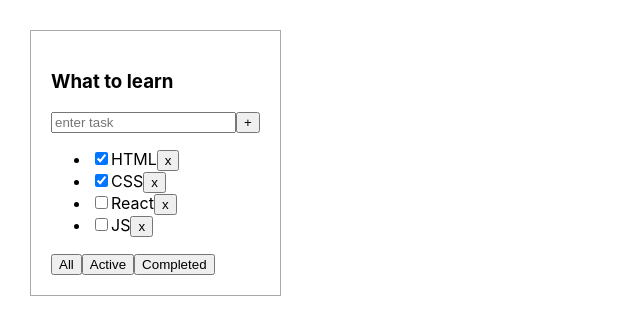
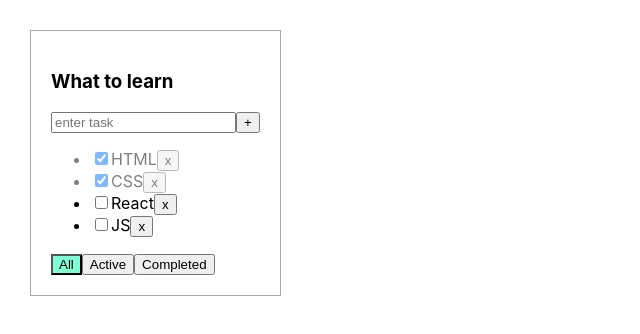
Before and after one commit to fabskrejt/todo-list, a React (Create React App) app: page / in a window 1280 px wide. Shown: the top 334 px of the page, without its empty margins (0-640 px from the left). Built offline with nearby package versions, Linux system fonts and the light colour scheme.

Commit message:
todoList l4

```diff
--- a/src/App.css
+++ b/src/App.css
@@ -1,12 +1,26 @@
 .App {
-  padding: 30px;
-  display: flex;
+    padding: 30px;
+    display: flex;
 }
 
 .App > div {
-  margin-right: 50px;
+    margin-right: 50px;
 }
-.todolist{
-  border: 1px solid darkgray;
-  padding: 20px;
+
+.todolist {
+    border: 1px solid darkgray;
+    padding: 20px;
 }
+
+.active-filter {
+    background-color: aquamarine;
+}
+
+.is-done {
+    opacity: 0.5;
+}
+
+.error {
+    border: 2px solid red;
+    outline: none;
+}
--- a/src/App.tsx
+++ b/src/App.tsx
@@ -25,13 +25,11 @@
 
     const removeTask = (taskID: string) => {
         setTasks(tasks = tasks.filter(t => t.id !== taskID))
-        console.log(tasks)
+
     }
-
     const changeFilter = (filter: FilterValuesType) => {
         setFilter(filter)
     }
-
     const addTask = (title: string) => {
         const newTask: TaskType = {
             id: v1(),
@@ -40,7 +38,10 @@
         }
         setTasks([newTask, ...tasks])
     }
-
+    const changeTaskStatus = (taskID: string, isDone: boolean) => {
+        const updateTasks = tasks.map(t => t.id === taskID ? {...t, isDone: isDone} : t)
+        setTasks(updateTasks)
+    }
 
     let tasksForRender = tasks
     if (filter === 'active') {
@@ -53,10 +54,9 @@
     return (
 
         <div className="App">
-            <TodoList title='What to learn' addTask={addTask} tasks={tasksForRender} removeTask={removeTask}
+            <TodoList changeTaskStatus={changeTaskStatus} filter={filter} title='What to learn' addTask={addTask}
+                      tasks={tasksForRender} removeTask={removeTask}
                       changeFilter={changeFilter}/>
-            {/*            <TodoList title = 'What to buy' tasks={tasks_1}/>
-            <TodoList title = 'What to read' tasks={tasks_1}/>*/}
         </div>
     );
 }
--- a/src/TodoList.tsx
+++ b/src/TodoList.tsx
@@ -3,18 +3,28 @@
 
 type TodoListPropsType = {
     title: string
+    filter: FilterValuesType
     tasks: Array<TaskType>
     removeTask: (taskID: string) => void
     changeFilter: (filter: FilterValuesType) => void
     addTask: (title: string) => void
+    changeTaskStatus: (taskID: string, isDone: boolean) => void
 }
 
 const TodoList = (props: TodoListPropsType) => {
     const [title, setTitle] = useState<string>('')
+    const [error, setError] = useState<boolean>(false)
+
     const todoListItem = props.tasks.map(t => {
+        const changeInputCheck = (e: ChangeEvent<HTMLInputElement>) => props.changeTaskStatus(t.id, e.currentTarget.checked)
         return (
-            <li key={t.id}>
-                <input type="checkbox" checked={t.isDone}/>
+            <li
+                className={t.isDone ? 'is-done' : ''}
+                key={t.id}>
+                <input
+                    onChange={changeInputCheck}
+                    type="checkbox"
+                    checked={t.isDone}/>
                 <span>{t.title}</span>
                 <button onClick={() => props.removeTask(t.id)}> x</button>
             </li>
@@ -22,42 +32,69 @@
 
     })
 
-    const changeTitle = (event: ChangeEvent<HTMLInputElement>) => setTitle(event.currentTarget.value)
+    const changeTitle = (event: ChangeEvent<HTMLInputElement>) => {
+        if (event.currentTarget.value != ' ') {
+            setTitle(event.currentTarget.value)
+            setError(false)
+        } else {
+            setError(true)
+        }
+
+    }
     const onKeyPressAddTask = (event: KeyboardEvent<HTMLInputElement>) => {
         if (event.key === 'Enter') {
             addTask()
         }
     }
     const addTask = () => {
-        if (title) {
-            props.addTask(title)
+        const trimmedTitle = title.trim()
+        if (trimmedTitle) {
+            props.addTask(trimmedTitle)
             setTitle('')
+        } else {
+            setError(true)
         }
-
+        setTitle('')
     }
     const changeFilterToAll = () => props.changeFilter('all')
     const changeFilterToActive = () => props.changeFilter('active')
     const changeFilterToCompleted = () => props.changeFilter('completed')
-
+    const allButtonClass = props.filter === 'all' ? 'active-filter' : ''
+    const activeButtonClass = props.filter === 'active' ? 'active-filter' : ''
+    const completedButtonClass = props.filter === 'completed' ? 'active-filter' : ''
+    const errorMessage = error
+        ? <div style={{color: 'red'}}>Title is required</div>
+        : null
     return (
         <div className='todolist'>
             <h3>{props.title}</h3>
             <div>
                 <input
+                    className={error ? 'error' : ''}
                     value={title}
                     placeholder={'enter task'}
                     onChange={changeTitle}
                     onKeyPress={onKeyPressAddTask}
                 />
                 <button onClick={addTask}>+</button>
+                {errorMessage}
             </div>
             <ul>
                 {todoListItem}
             </ul>
             <div>
-                <button onClick={changeFilterToAll}>All</button>
-                <button onClick={changeFilterToActive}>Active</button>
-                <button onClick={changeFilterToCompleted}>Completed</button>
+                <button
+                    className={allButtonClass}
+                    onClick={changeFilterToAll}>All
+                </button>
+                <button
+                    className={activeButtonClass}
+                    onClick={changeFilterToActive}>Active
+                </button>
+                <button
+                    className={completedButtonClass}
+                    onClick={changeFilterToCompleted}>Completed
+                </button>
             </div>
         </div>
     )
```
